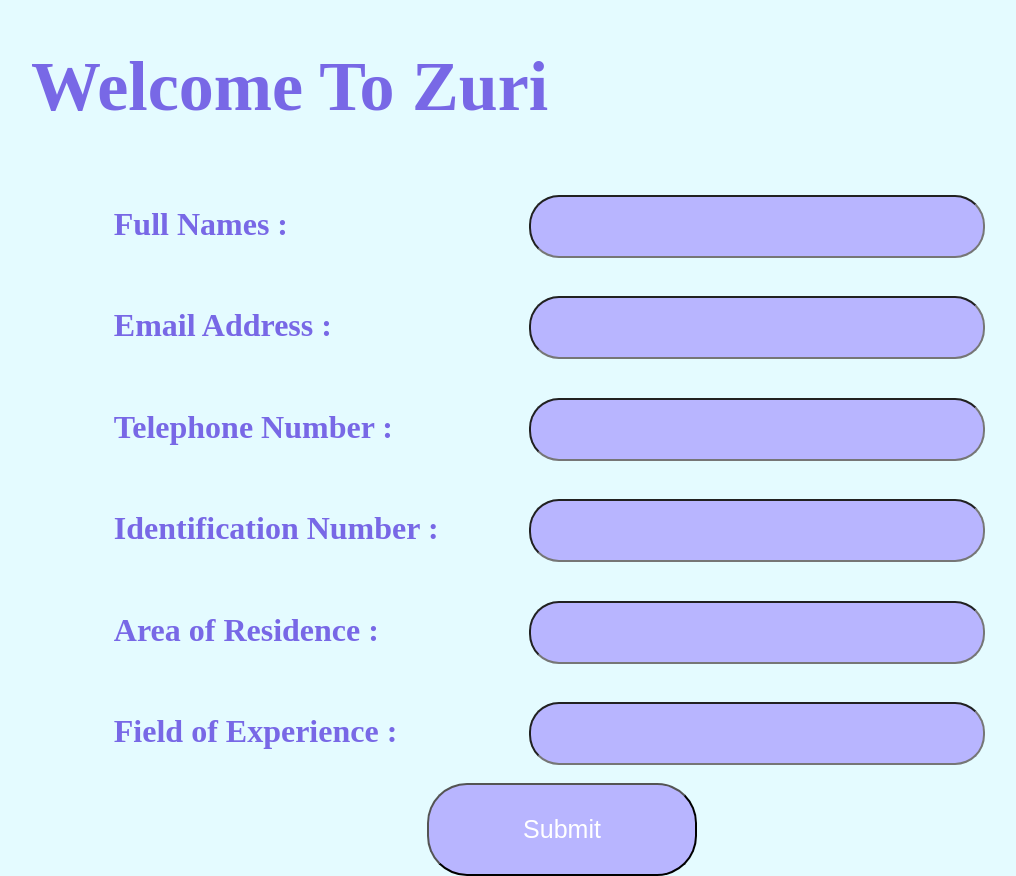
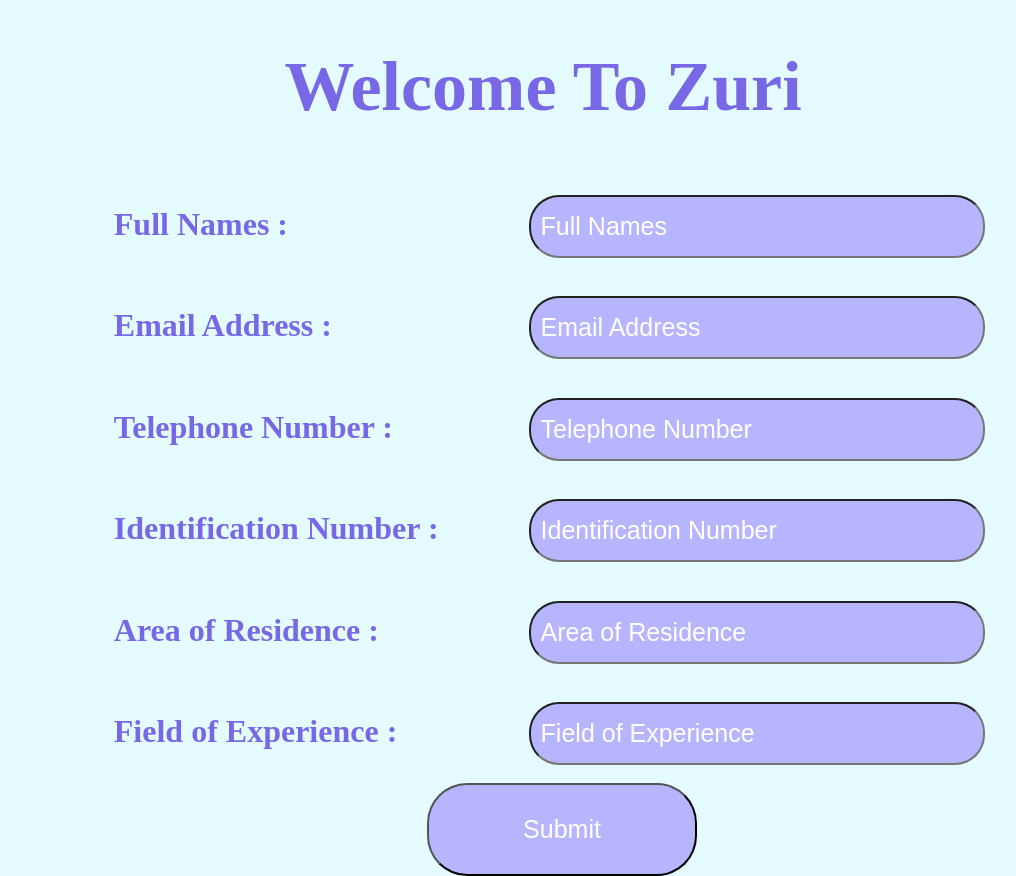
Before and after one commit to OndigoWendy/SME-E-Commerce-Platform, a plain HTML site: page employee.html in a window 1280 px wide. Shown: the whole page, without its empty margins (97-1113 px from the left). Drawn offline with Linux system fonts and the light colour scheme.

Commit message:
Upstream push

```diff
--- a/employee.css
+++ b/employee.css
@@ -8,6 +8,7 @@ body{
     font-size: 35px;
     font-weight: bold;
     color: #7868e6;
+    text-align: center;
 }
 .form{
     margin-left:200px;
@@ -42,4 +43,8 @@ button{
     border-radius: 40px;
     font-size: 25px;
     padding: 30px;
+
 }
+button:hover{
+    background-color:#7868e6 ;
+}
--- a/employee.html
+++ b/employee.html
@@ -15,27 +15,27 @@
         <form>
             <div class="one">
             <label for="name"><h1>Full Names :</h1></label>
-            <input type="text">
+            <input type="text"value="Full Names">
             </div>
             <div class="two">
             <label for="name"><h1>Email Address :</h1></label>
-            <input type="text">
+            <input type="text"value="Email Address">
             </div>
             <div class="three">
             <label for="name"><h1>Telephone Number :</h1></label>
-            <input type="text">
+            <input type="text"value="Telephone Number">
             </div>
             <div class="four">
             <label for="name"><h1>Identification Number :</h1></label>
-            <input type="text">
+            <input type="text"value="Identification Number">
             </div>
             <div class="five">
             <label for="name"><h1>Area of Residence :</h1></label>
-            <input type="text">
+            <input type="text"value="Area of Residence">
             </div>
             <div class="six">
             <label for="name"><h1>Field of Experience :</h1></label>
-            <input type="text">
+            <input type="text"value="Field of Experience">
             </div>
         </form>
         <button>Submit</button>
```
